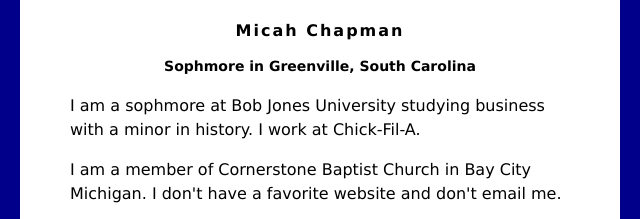
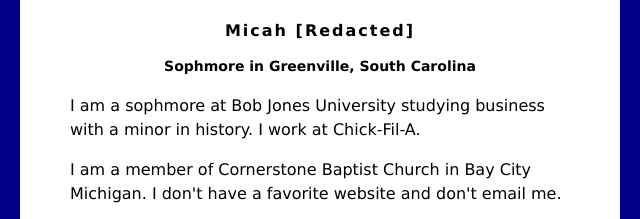
Before and after one commit to MicahTC504/MicahTC504.github.io, a plain HTML site: page index.html in a window 1280 px wide. Shown: the top 219 px of the page, 320-960 px from the left. Drawn offline with Linux system fonts and the light colour scheme.

Commit message:
Redact personal information in index.html

```diff
--- a/index.html
+++ b/index.html
@@ -30,7 +30,7 @@ h3 {
 </head>
 <body>
     <div id="content">
-        <h1>Micah Chapman</h1>
+        <h1>Micah [Redacted]</h1>
         <h2>Sophmore in Greenville, South Carolina</h2>
 
          <p>I am a sophmore at Bob Jones University studying business with a minor in
```
